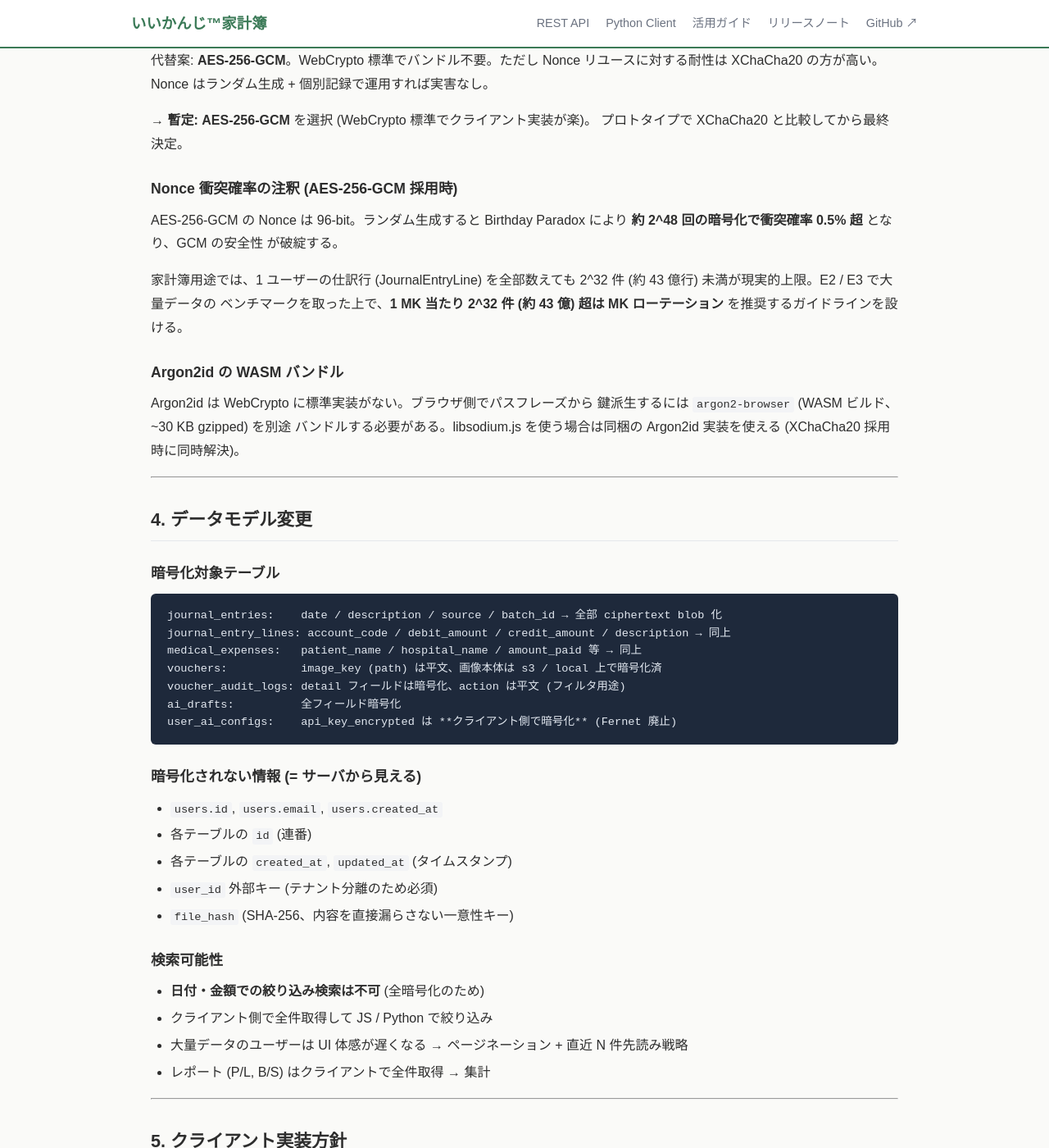
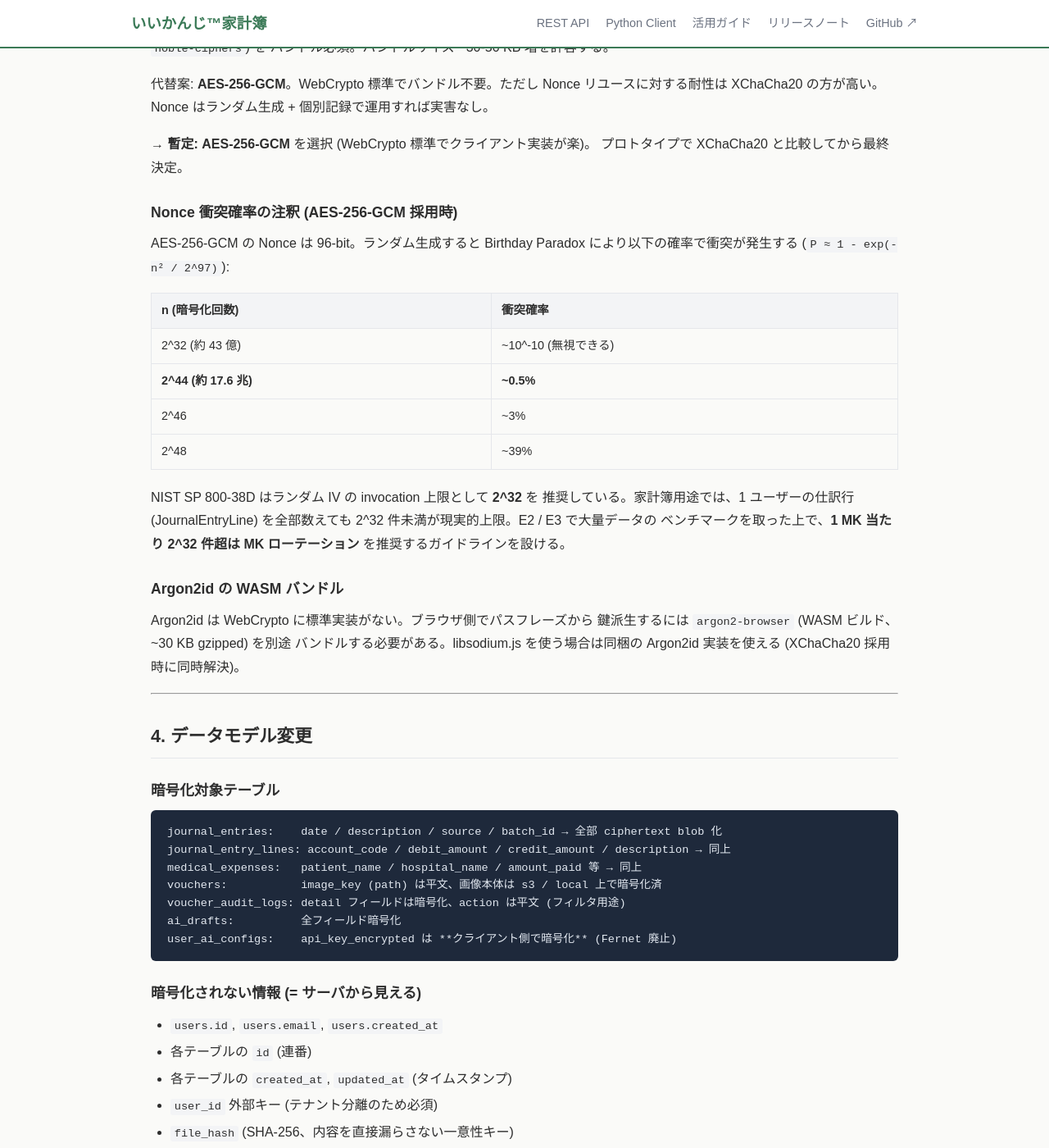
Before and after one commit to nananek/iikanji-kakeibo, a Jekyll site: the page built from docs/v5-e2ee/index.md, in a window 1280 px wide and 1400 px high, scrolled down 3980 px. Shown: the whole window at 82% size. Built offline with Jekyll 4.4.1, drawn with Linux system fonts in a browser that asks for light colours; some of the changed text lies outside the part shown.

Commit message:
docs(v5): Nonce 確率訂正 + Webhook 非両立 + Q9/Q10 追加 + Passkey PRF 型注記
PR #106 第 2 回 review (verdict: request-changes) を反映。

### NG: AES-256-GCM Nonce 衝突確率の数値訂正

レビュアー指摘の通り、旧記述 "2^48 回で 0.5% 超" は誤り。
正しくは "2^44 で ~0.5%、2^46 で ~3%、2^48 で ~39%"。
表で正確な確率を提示し、NIST SP 800-38D 推奨上限 2^32 の根拠を明示。

### 要確認 1: Webhook 通知と E2EE の非両立

§4 に「Webhook 通知 (notify.py) と E2EE の非両立」セクション追加。
3 案 (a 廃止 / b 暗号文 + メタのみ / c サーバ一時復号) を提示し、
暫定 (a) で計画する旨を文書化。

### 要確認 2/3: Q9 / Q10 を未解決事項に追加

- Q9: REST API Bearer トークンとクライアントの MK 取得フロー
- Q10: ページリロード時の再認証 UX

### 軽微: Passkey PRF の入力値型

§2 に「PRFValues.first は BufferSource を期待、TextEncoder で UTF-8
バイト列に変換すること」を一行追記。

Co-Authored-By: Claude Opus 4.7 (1M context) <noreply@anthropic.com>

```diff
--- a/docs/v5-e2ee/index.md
+++ b/docs/v5-e2ee/index.md
@@ -113,7 +113,10 @@ WebAuthn は複数 Passkey 登録をサポートしている (v4.x で既に対
 
 ### Passkey PRF からの鍵派生
 
-- WebAuthn 認証時に `extensions.prf.eval.first = "iikanji-master-key-v1"` を指定
+- WebAuthn 認証時に `extensions.prf.eval.first` を指定
+  (WebAuthn PRF 拡張の `PRFValues.first` は `BufferSource` を期待する
+  ため、実装時は `new TextEncoder().encode("iikanji-master-key-v1")`
+  で UTF-8 バイト列に変換する)
 - ブラウザ / 認証器が決定論的に 32 バイトの PRF 出力を返す
 - これを HKDF で派生して `derived_key_passkey` とする
 - パスキー紛失時は **別の Passkey** か **パスフレーズ** か **リカバリシード** で MK を復元 → 新しい Passkey に再ラップ
@@ -159,13 +162,20 @@ WebAuthn は複数 Passkey 登録をサポートしている (v4.x で既に対
 ### Nonce 衝突確率の注釈 (AES-256-GCM 採用時)
 
 AES-256-GCM の Nonce は 96-bit。ランダム生成すると Birthday Paradox
-により **約 2^48 回の暗号化で衝突確率 0.5% 超** となり、GCM の安全性
-が破綻する。
+により以下の確率で衝突が発生する (`P ≈ 1 - exp(-n² / 2^97)`):
 
-家計簿用途では、1 ユーザーの仕訳行 (JournalEntryLine) を全部数えても
-2^32 件 (約 43 億行) 未満が現実的上限。E2 / E3 で大量データの
-ベンチマークを取った上で、**1 MK 当たり 2^32 件 (約 43 億) 超は MK
-ローテーション** を推奨するガイドラインを設ける。
+| n (暗号化回数) | 衝突確率 |
+|--------------|---------|
+| 2^32 (約 43 億) | ~10^-10 (無視できる) |
+| **2^44 (約 17.6 兆)** | **~0.5%** |
+| 2^46 | ~3% |
+| 2^48 | ~39% |
+
+NIST SP 800-38D はランダム IV の invocation 上限として **2^32** を
+推奨している。家計簿用途では、1 ユーザーの仕訳行 (JournalEntryLine)
+を全部数えても 2^32 件未満が現実的上限。E2 / E3 で大量データの
+ベンチマークを取った上で、**1 MK 当たり 2^32 件超は MK ローテーション**
+を推奨するガイドラインを設ける。
 
 ### Argon2id の WASM バンドル
 
@@ -197,6 +207,20 @@ user_ai_configs:    api_key_encrypted は **クライアント側で暗号化**
 - 各テーブルの `created_at`, `updated_at` (タイムスタンプ)
 - `user_id` 外部キー (テナント分離のため必須)
 - `file_hash` (SHA-256、内容を直接漏らさない一意性キー)
+
+### Webhook 通知 (notify.py) と E2EE の非両立
+
+現行 `notify.py` / `WebhookConfig` は仕訳登録時に摘要・金額を
+Discord 等に **平文で送信** している。E3 で仕訳が暗号化されると
+サーバには平文がないため、以下のいずれかを E3 で確定する:
+
+- (a) **Webhook 自体を v5.0 で廃止** (シンプル、機能後退)
+- (b) **暗号文のままメタ情報のみ通知** (日時 / 何らかの URL リンク。
+  内容はクライアントで取得・復号して確認)
+- (c) **サーバ側での一時復号を許可** (E2EE の保証が部分的に弱まる、
+  非推奨)
+
+暫定: (a) で計画 (b) も併用しうる。
 
 ### 検索可能性
 
@@ -340,6 +364,8 @@ user_ai_configs:    api_key_encrypted は **クライアント側で暗号化**
 | Q6 | エクスポート機能 (zip ダウンロード) のバックグラウンドジョブ実装 | E6 で実装 |
 | Q7 | クライアント間 (Web / Python / TUI) の暗号スキーム互換性テスト | E6 で結合テスト |
 | Q8 | 移行時のサーバ生成鍵の保持期間と運用 | E7 で精緻化 |
+| Q9 | REST API Bearer トークン (OAuthToken) と鍵階層の整合 — クライアントがどう MK を取得するか | E1 / E2 で確定 |
+| Q10 | ページリロード時の再認証 UX (毎回 Passkey タップ強制になるか、Session-local Worker 維持等) | E0 / E1 プロトタイプで検証 |
 
 ---
 
```
